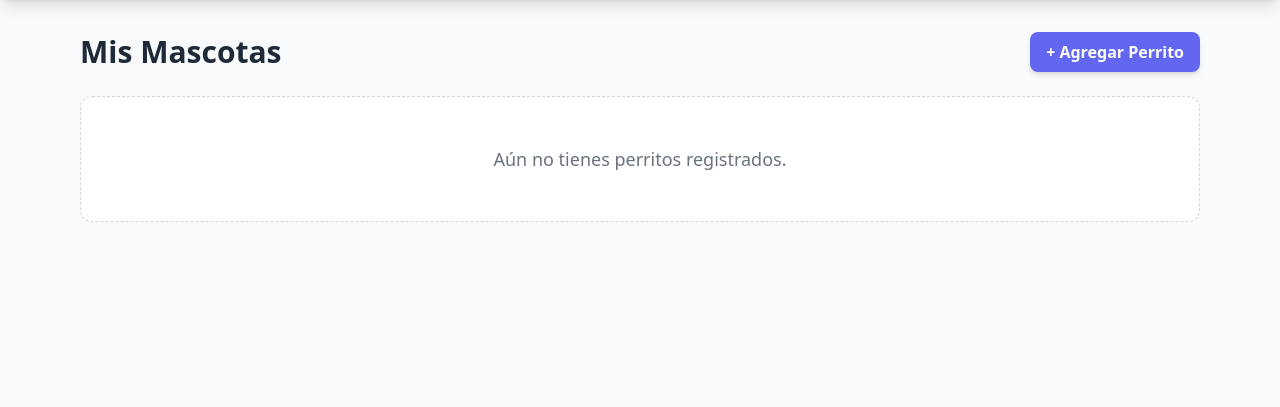
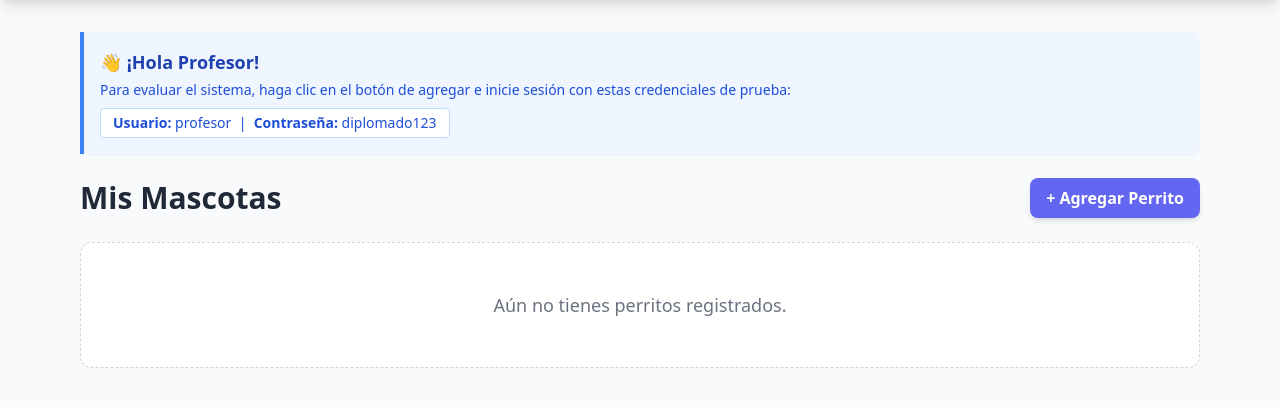
Before and after one commit to DiaSisi/app-mascotas, a Django app: template app_mascotas/templates/index.html in a window 1280 px wide. Shown: the part 56-463 px from the top of the page. Run offline with Django 3.2, Linux system fonts and the light colour scheme; the template is opened without the code that fills it, so the values that code supplies are empty; some libraries are stand-ins or nearby versions.

Commit message:
fix: auto-crear superusuario y agregar banner de credenciales

```diff
--- a/app_mascotas/templates/index.html
+++ b/app_mascotas/templates/index.html
@@ -17,6 +17,12 @@
 
     <!-- Contenido Principal -->
     <div class="max-w-6xl mx-auto px-4 py-8">
+        <!-- Mensaje para Fernando -->
+        <div class="bg-blue-50 border-l-4 border-blue-500 p-4 mb-6 rounded-r-lg shadow-sm">
+            <h3 class="text-blue-800 font-bold text-lg mb-1">👋 ¡Hola Profesor!</h3>
+            <p class="text-blue-700 text-sm">Para evaluar el sistema, haga clic en el botón de agregar e inicie sesión con estas credenciales de prueba:<br>
+            <span class="inline-block mt-2 bg-white px-3 py-1 rounded border border-blue-200"><strong>Usuario:</strong> profesor &nbsp;|&nbsp; <strong>Contraseña:</strong> diplomado123</span></p>
+        </div>
         <div class="flex justify-between items-center mb-6">
             <h2 class="text-3xl font-extrabold text-gray-800">Mis Mascotas</h2>
             <!-- Este botón lleva al administrador temporalmente para agregar registros -->
```
Also changed, not shown: app_mascotas/views.py (+5 -2 lines).
